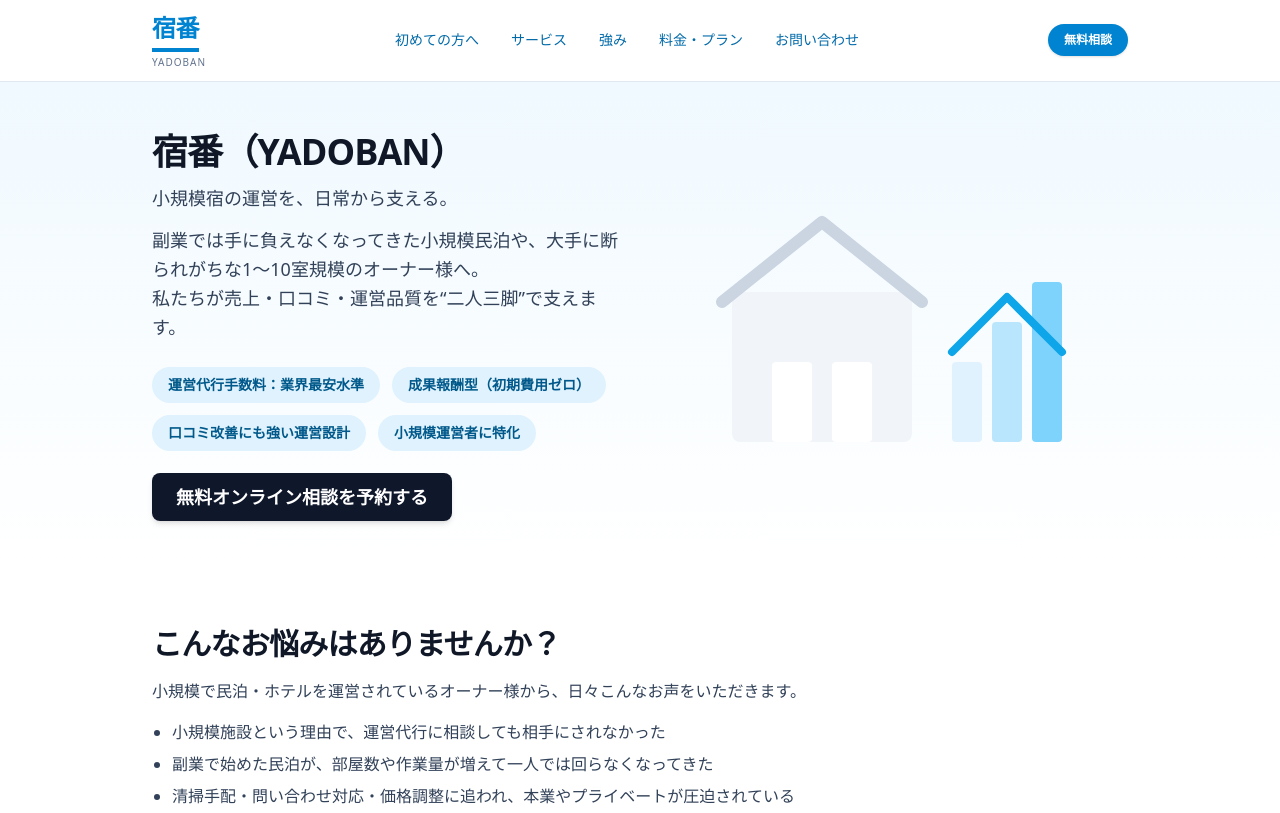
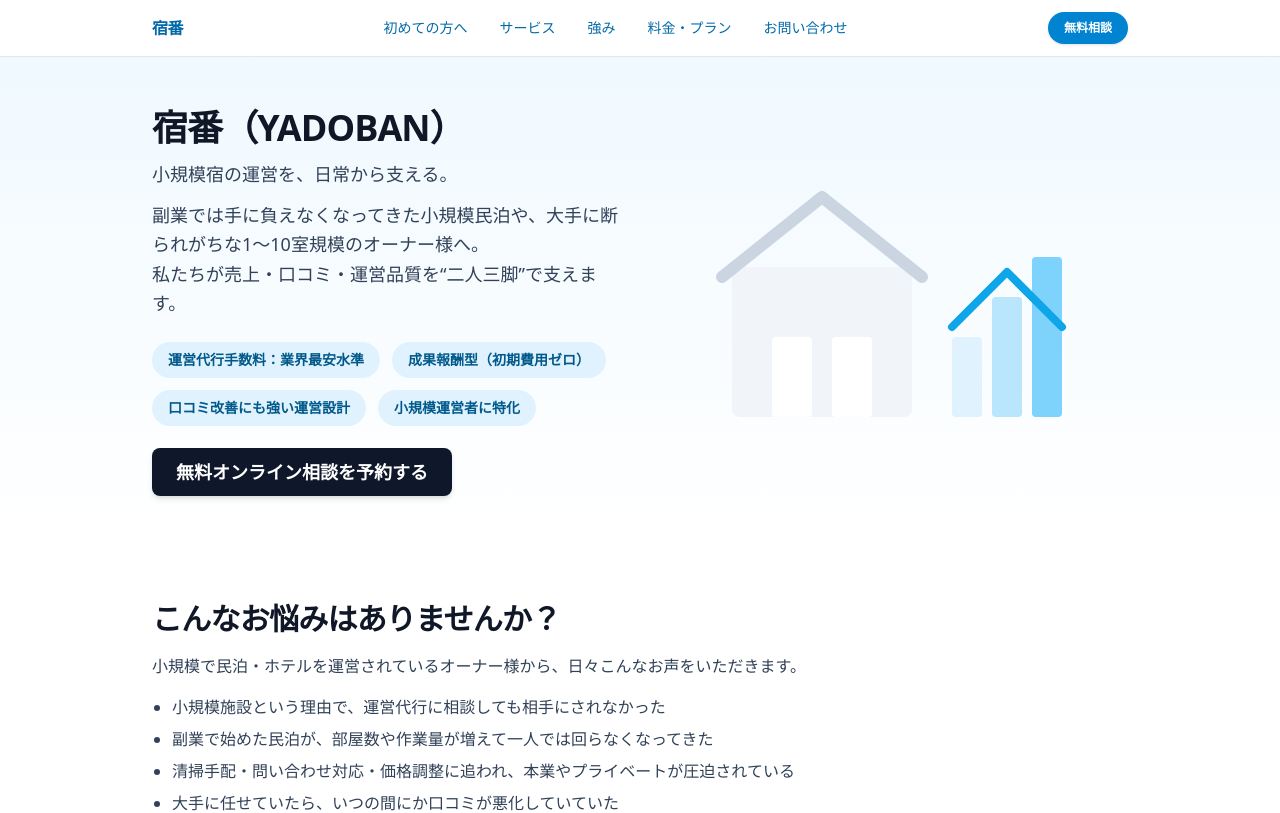
Before and after one commit to anbeliever/my-consult-site, a Next.js app: page / in a window 1280 px wide. Shown: the top 813 px of the page. Built offline with nearby package versions, Linux system fonts and the light colour scheme.

Commit message:
Fix build errors

```diff
--- a/app/components/Header.tsx
+++ b/app/components/Header.tsx
@@ -1,30 +1,26 @@
-// components/Header.tsx
+"use client";
+
+import Link from "next/link";
+
 export default function Header() {
   return (
     <header className="sticky top-0 z-20 border-b border-slate-200 bg-white/80 backdrop-blur">
       <div className="max-w-5xl mx-auto flex items-center justify-between px-4 md:px-6 py-3">
-        {/* ロゴっぽいテキスト */}
-        <a href="/" className="leading-tight hover:opacity-90 transition">
-        <div className="inline-block border-b-4 border-sky-600 pb-1">
-        <span className="text-xl md:text-2xl font-extrabold tracking-tight text-sky-600">
-        宿番
-        </span>
-      </div>
-  <div className="text-[10px] tracking-widest text-slate-500 mt-1">
-    YADOBAN
-  </div>
-</a>
+        {/* ロゴ */}
+        <Link href="/" className="text-sm md:text-base font-semibold tracking-tight">
+          宿番
+        </Link>
 
-        {/* ナビゲーション */}
+        {/* ナビ */}
         <nav className="hidden md:flex items-center gap-8 text-sm text-slate-700">
-        <a href="/first" className="hover:text-sky-600">初めての方へ</a>
-        <a href="/services" className="hover:text-sky-600">サービス</a>
-        <a href="/strength" className="hover:text-sky-600">強み</a>
-        <a href="/pricing" className="hover:text-sky-600">料金・プラン</a>
-        <a href="/contact" className="hover:text-sky-600">お問い合わせ</a>
+          <Link href="/first" className="hover:text-sky-600">初めての方へ</Link>
+          <Link href="/services" className="hover:text-sky-600">サービス</Link>
+          <Link href="/strength" className="hover:text-sky-600">強み</Link>
+          <Link href="/pricing" className="hover:text-sky-600">料金・プラン</Link>
+          <Link href="/contact" className="hover:text-sky-600">お問い合わせ</Link>
         </nav>
 
-        {/* CTAボタン */}
+        {/* CTA（ページ内アンカーなので a でOK） */}
         <a
           href="#contact"
           className="hidden md:inline-flex items-center justify-center rounded-full px-4 py-2 text-xs font-semibold text-white bg-sky-600 hover:bg-sky-700 shadow-sm"
--- a/app/page.tsx
+++ b/app/page.tsx
@@ -112,7 +112,7 @@ export default function HomePage() {
                <li>
                <span className="font-semibold">業界最安水準の成果報酬型と、部分委託に最適な固定報酬型をご用意</span>
               <br />
-             成果に応じて費用を支払いたい方には成果報酬型、"任せたい部分だけ"依頼したい方には固定報酬型をご用意しています。運営スタイルに合わせて必要な範囲だけ選べるため、小規模民泊でも無理なく導入できます。
+             成果に応じて費用を支払いたい方には成果報酬型、&quot;任せたい部分だけ&quot;依頼したい方には固定報酬型をご用意しています。運営スタイルに合わせて必要な範囲だけ選べるため、小規模民泊でも無理なく導入できます。
               </li>
             </li>
           </ol>
```
Also changed, not shown: app/components/index.ts (+6 -5 lines), 1 other file (tests, documents, lock files or other folders).
